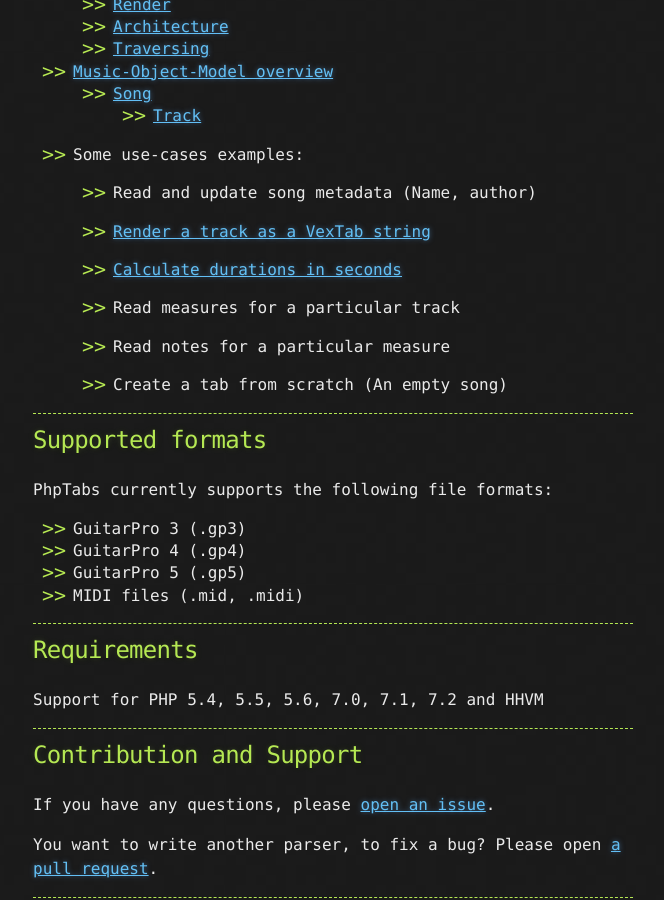
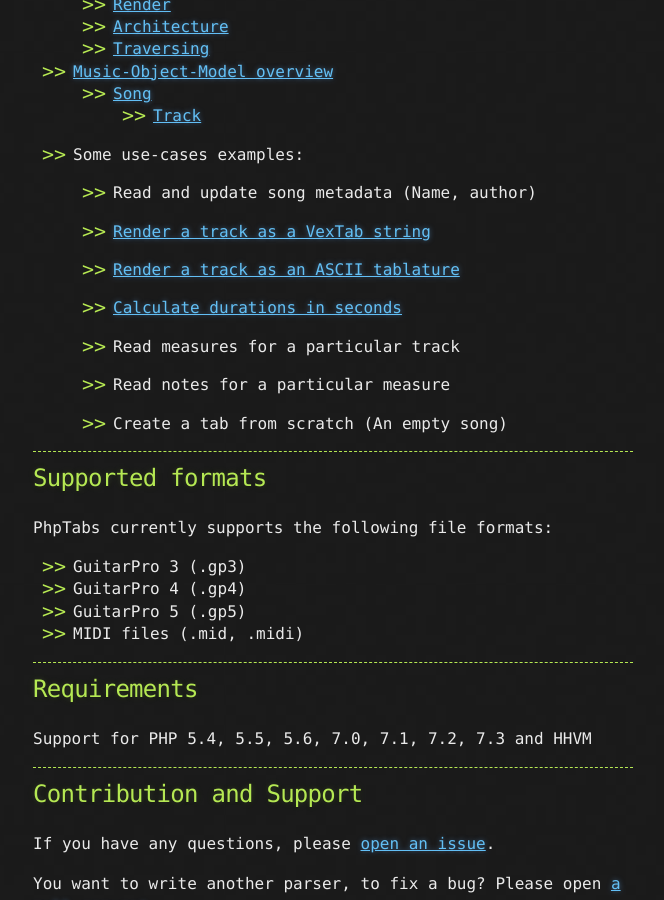
Before and after one commit to stdtabs/stdtabs.github.io, a Jekyll site: the page built from index.md, in a window 1280 px wide and 900 px high, scrolled down 1012 px. Shown: the whole window, without its empty margins (307-971 px from the left). Built offline with Jekyll 4.4.1, drawn with Linux system fonts in a browser that asks for light colours; nearby versions of some CDN libraries.

Commit message:
Add support for PHP 7.3

```diff
--- a/index.md
+++ b/index.md
@@ -53,6 +53,8 @@
 
   - [Render a track as a VexTab string](render-as-vextab.html)
 
+  - [Render a track as an ASCII tablature](render-as-ascii.html)
+
   - [Calculate durations in seconds](calculate-measure-and-beat-durations-in-seconds.html)
 
   - Read measures for a particular track
@@ -76,7 +78,7 @@
 
 ## Requirements
 
-Support for PHP 5.4, 5.5, 5.6, 7.0, 7.1, 7.2 and HHVM
+Support for PHP 5.4, 5.5, 5.6, 7.0, 7.1, 7.2, 7.3 and HHVM
 
 ------------------------------------------------------------------------
 
```
